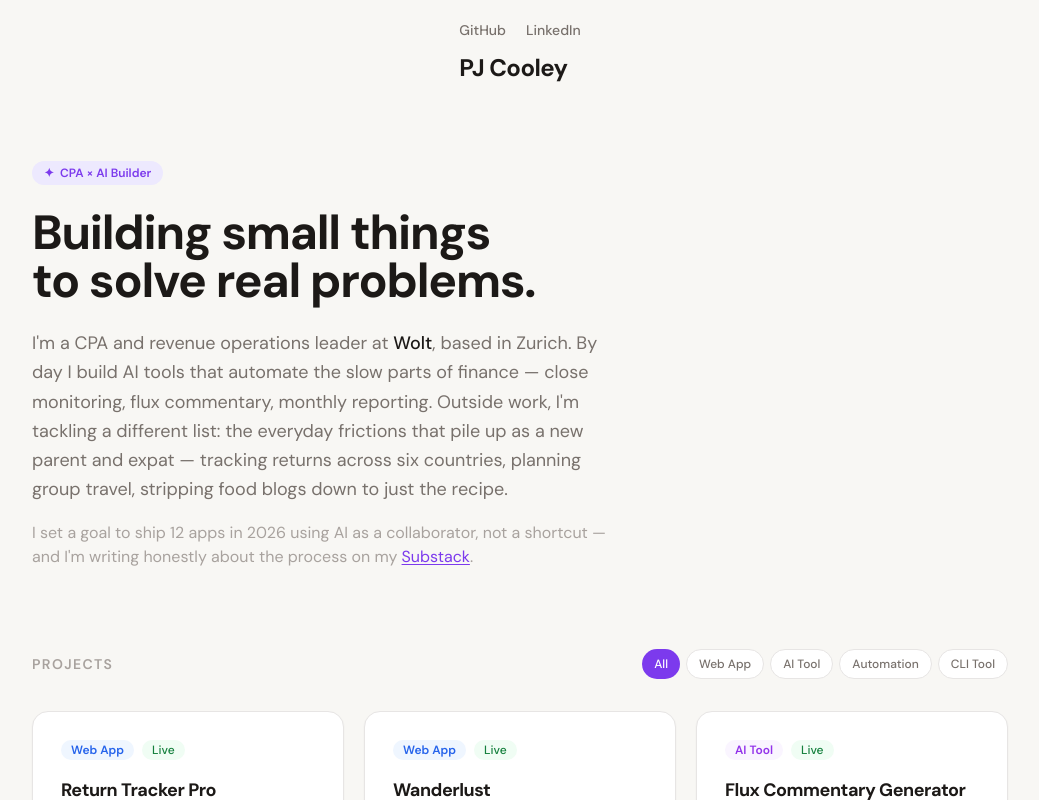
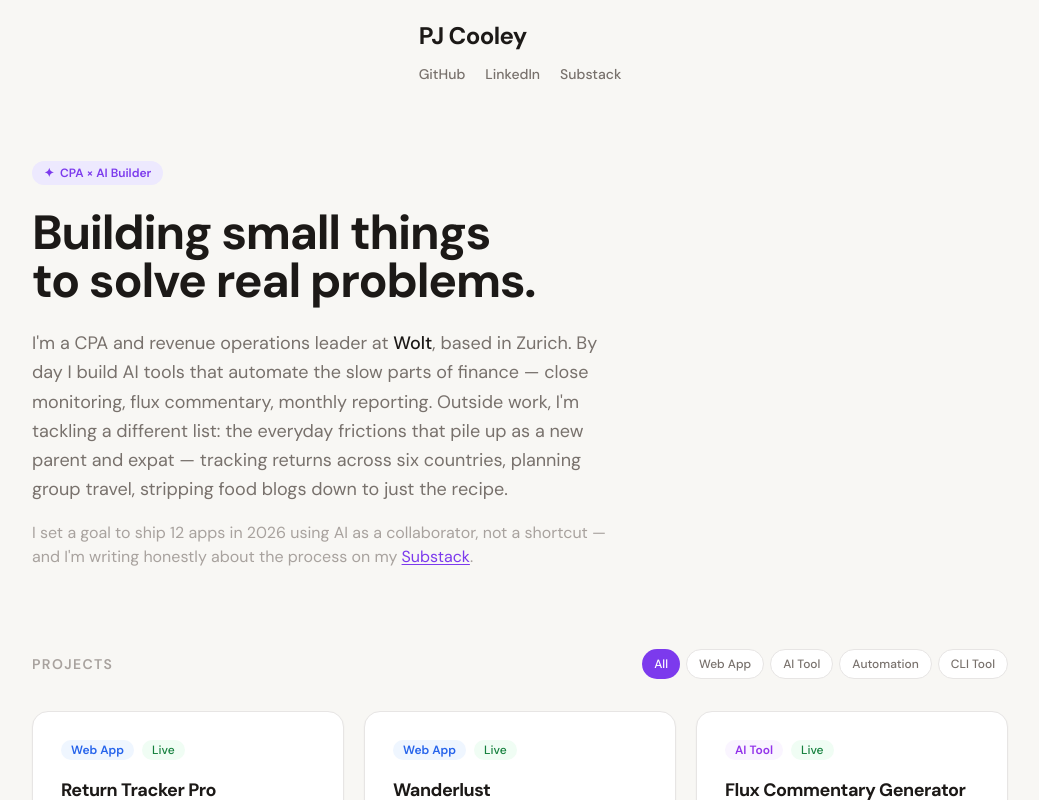
Before and after one commit to pjcooley7-ship-it/personal-website, a React (Vite) app: page / in a window 1280 px wide. Shown: the top 800 px of the page, without its empty margins (120-1159 px from the left). Built offline with nearby package versions, Linux system fonts and the light colour scheme.

Commit message:
Name on top, links below with Substack added

```diff
--- a/src/components/Nav.tsx
+++ b/src/components/Nav.tsx
@@ -1,6 +1,7 @@
 const Nav = () => (
   <nav className="max-w-5xl mx-auto px-6 pt-5 pb-3">
-    <div className="flex justify-end gap-5 mb-3">
+    <span className="text-2xl font-bold text-ink tracking-tight">PJ Cooley</span>
+    <div className="flex gap-5 mt-3">
       <a
         href="https://github.com/pjcooley7-ship-it"
         target="_blank"
@@ -17,8 +18,15 @@ const Nav = () => (
       >
         LinkedIn
       </a>
+      <a
+        href="https://pjcooley0.substack.com"
+        target="_blank"
+        rel="noopener noreferrer"
+        className="text-sm text-muted font-medium hover:text-ink transition-colors"
+      >
+        Substack
+      </a>
     </div>
-    <span className="text-2xl font-bold text-ink tracking-tight">PJ Cooley</span>
   </nav>
 );
 
```
